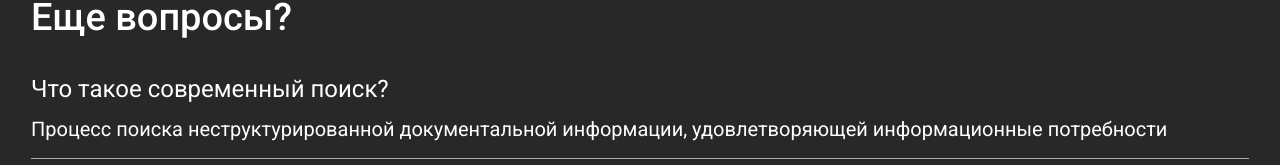
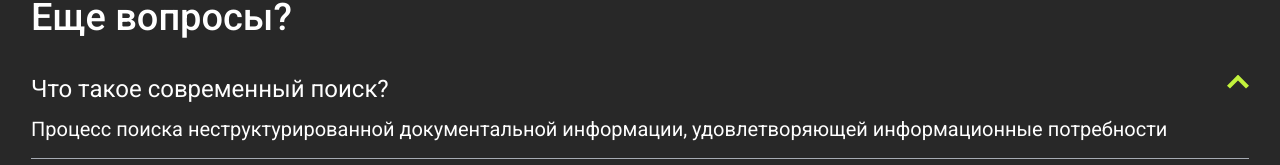
Before and after one commit to elkirillova/cl_cstl_test, a Next.js app: page / in a window 1280 px wide. Shown: the part 2599-2764 px from the top of the page. Built offline with nearby package versions, Linux system fonts and the light colour scheme.

Commit message:
refactor: fix paths

```diff
--- a/src/components/sections/Description/Description.tsx
+++ b/src/components/sections/Description/Description.tsx
@@ -9,7 +9,7 @@ export const Description = () => {
 						<h2>Что ждёт за платинкой</h2>
 					</div>
 					<div className="desc__img">
-						<Image src="/desc-img.jpg" alt="Лесной пейзаж" fill sizes="100vw" />
+						<Image src="/images/desc-img.jpg" alt="Лесной пейзаж" fill sizes="100vw" />
 					</div>
 					<p className="desc__text">Межгалактические порты и бесконечные просторы вселенной</p>
 				</div>
--- a/src/components/ui/Icon/Icon.tsx
+++ b/src/components/ui/Icon/Icon.tsx
@@ -16,8 +16,7 @@ export const Icon = ({ iconId, height, viewBox, width, className }: IconProps) =
 			xmlns={'http://www.w3.org/2000/svg'}
 			className={className}
 		>
-			<use href={`/icons-sprite.svg?t=${Date.now()}#${iconId}`} />
+			<use href={`/icons/icons-sprite.svg#${iconId}`} />
 		</svg>
 	)
 }
-//TODO:!!!
--- a/src/styles/components/_hero.scss
+++ b/src/styles/components/_hero.scss
@@ -4,7 +4,7 @@
 		grid-template-rows: 306px auto auto;
 		row-gap: 20px;
 
-		background-image: url('/hero.svg');
+		background-image: url('/images/hero.svg');
 		background-repeat: no-repeat;
 		background-position: top left;
 		background-size: 343px auto;
```
Also changed, not shown: public/images/hero.svg (renamed from public/icons/hero.svg).
